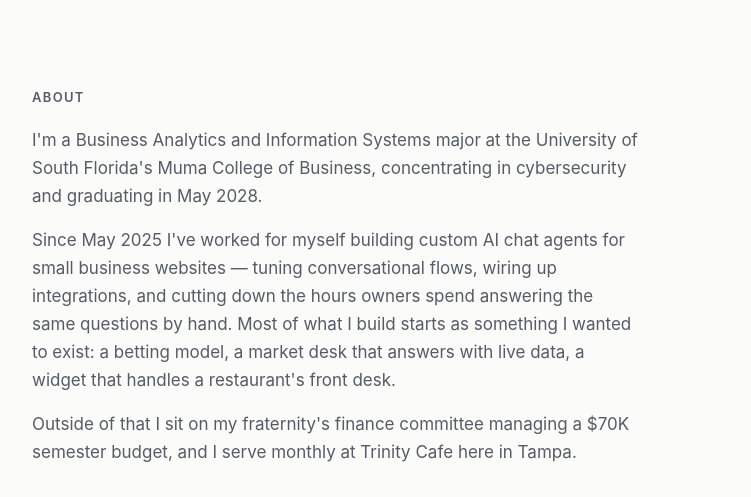
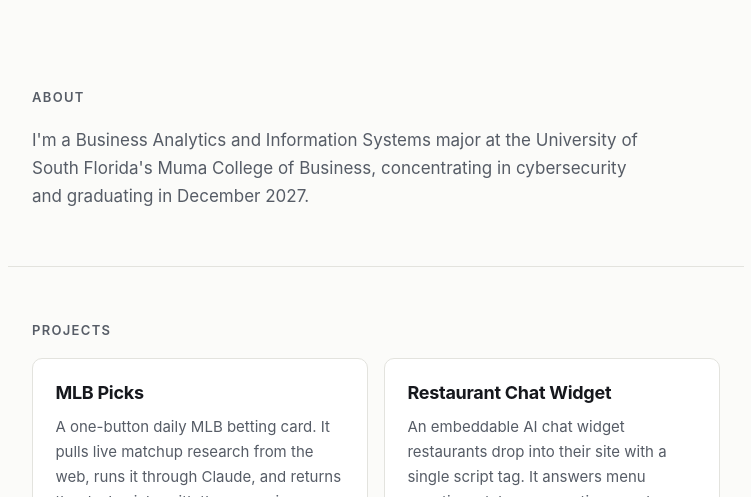
Before and after one commit to shash825/portfolio, a plain HTML site: page index.html in a window 1280 px wide. Shown: the part 455-952 px from the top of the page, without its empty margins (264-1015 px from the left). Drawn offline with Linux system fonts and the light colour scheme.

Commit message:
Trim About to one paragraph, update graduation to December 2027
Co-Authored-By: Claude Opus 5 <noreply@anthropic.com>

```diff
--- a/index.html
+++ b/index.html
@@ -65,18 +65,7 @@
     <p class="prose">
       I'm a Business Analytics and Information Systems major at the University of South
       Florida's Muma College of Business, concentrating in cybersecurity and graduating
-      in May 2028.
-    </p>
-    <p class="prose">
-      Since May 2025 I've worked for myself building custom AI chat agents for small
-      business websites — tuning conversational flows, wiring up integrations, and cutting
-      down the hours owners spend answering the same questions by hand. Most of what I
-      build starts as something I wanted to exist: a betting model, a market desk that
-      answers with live data, a widget that handles a restaurant's front desk.
-    </p>
-    <p class="prose">
-      Outside of that I sit on my fraternity's finance committee managing a $70K semester
-      budget, and I serve monthly at Trinity Cafe here in Tampa.
+      in December 2027.
     </p>
   </section>
 
```
Also changed, not shown: 1 other file.
